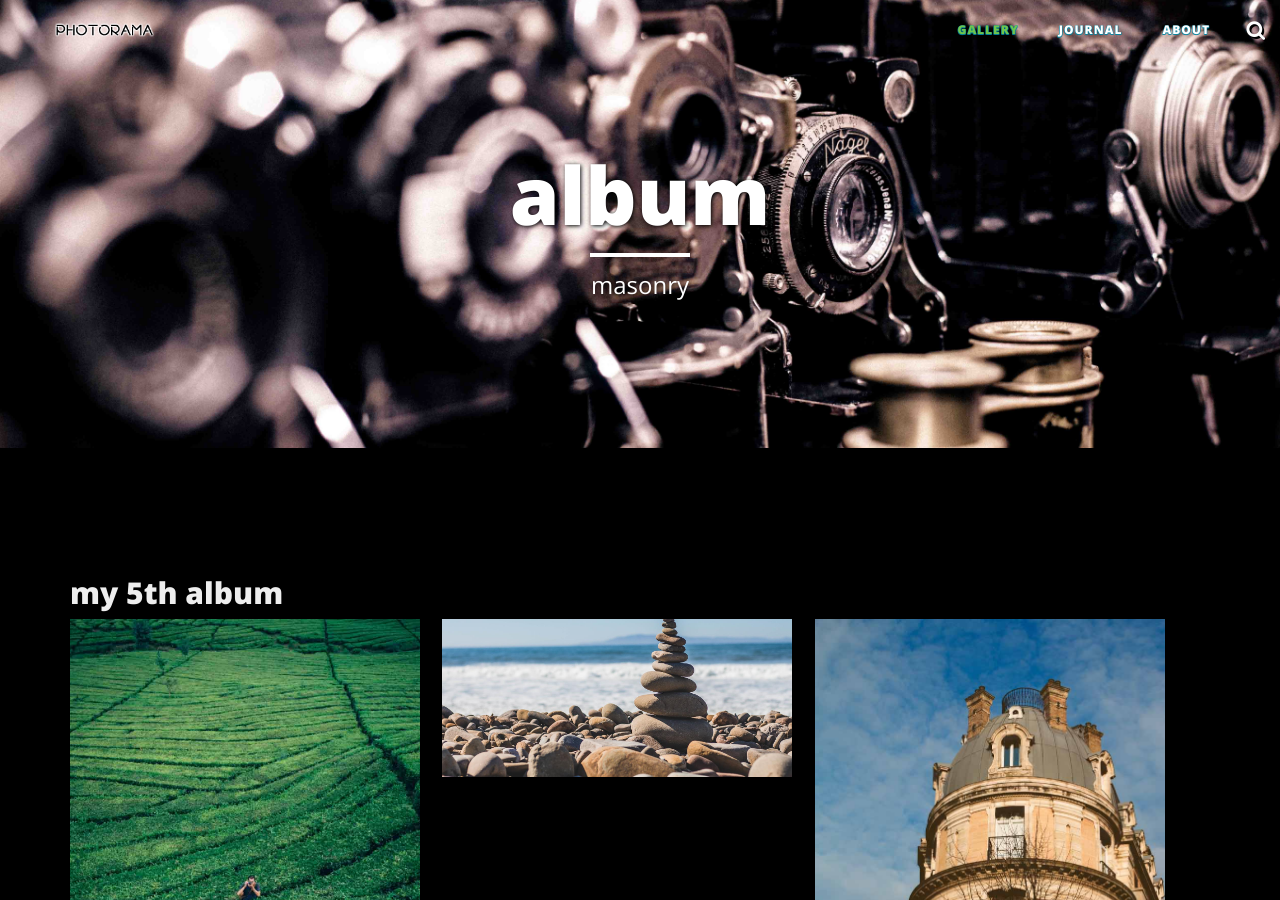
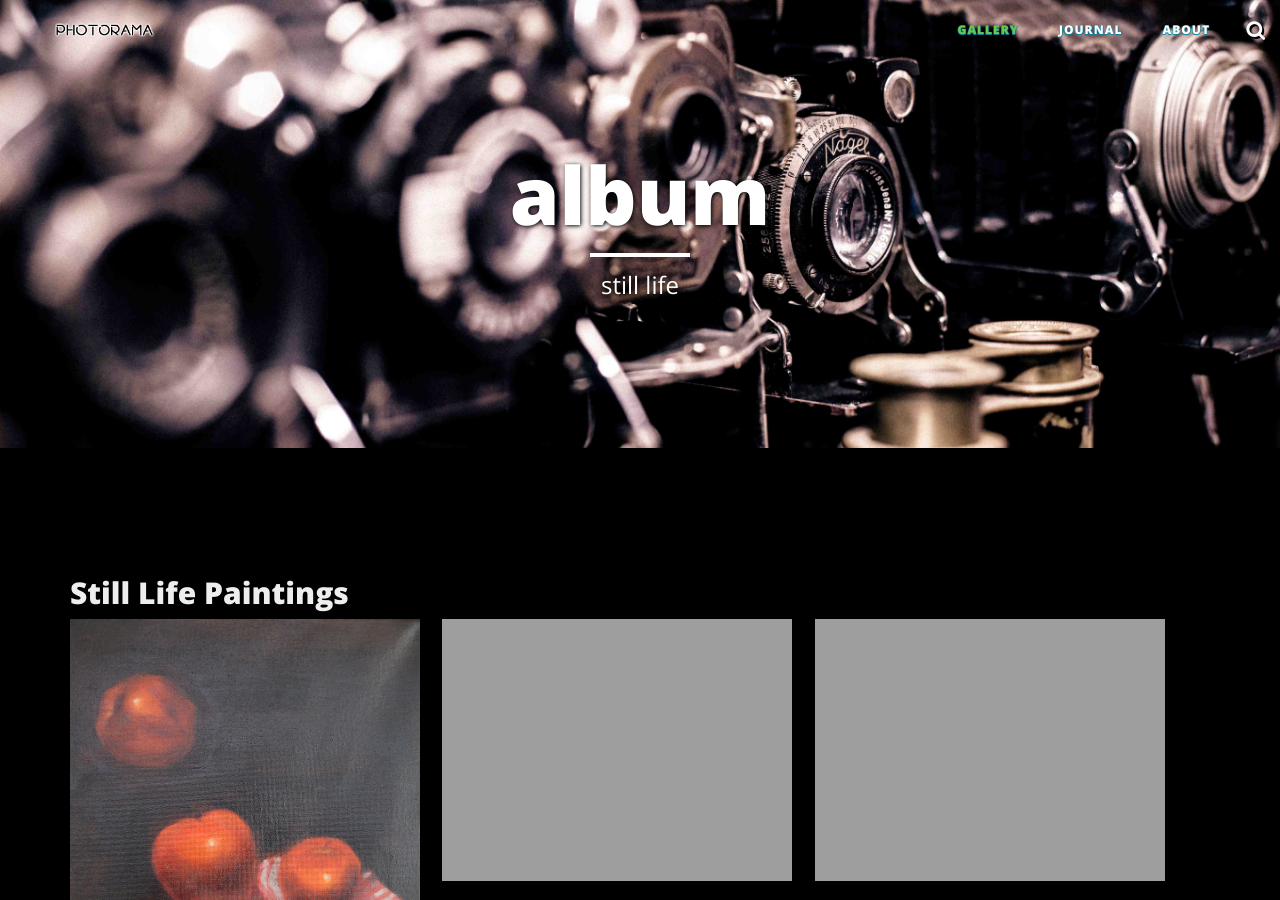
Before and after one commit to amenehkhaz/amenehkhaz.github.io, a Jekyll site: the page built from gallery/gallery05/index.html, in a window 1280 px wide and 900 px high. Built offline with Jekyll 4.4.1, drawn with Linux system fonts in a browser that asks for light colours; nearby versions of some CDN libraries.

Commit message:
added in still life

```diff
--- a/gallery/gallery05/index.html
+++ b/gallery/gallery05/index.html
@@ -1,19 +1,27 @@
 ---
 layout: page
 title: "album"
-description: "masonry"
+description: "still life"
 active: gallery
 header-img: "img/gallery-bg.jpg"
-album-title: "my 5th album"
+album-title: "Still Life Paintings"
 images:
- - image_path: /gallery/archive/g05/bg1.jpg
-   caption: IMAGE TITLE
-   mfp-title: IMAGE TITLE
-   copyright: © photorama
- - image_path: /gallery/archive/g05/bg2.jpg
+ - image_path: /gallery/archive/g05/Apples.JPG
    caption: IMAGE TITLE
    copyright: © photorama
- - image_path: /gallery/archive/g05/bg3.jpg
+ - image_path: /gallery/archive/g05/crumblepaper.JPG
+   caption: IMAGE TITLE
+   copyright: © photorama
+ - image_path: /gallery/archive/g05/pomegrantpainting.JPG
+   caption: IMAGE TITLE
+   copyright: © photorama
+ - image_path: /gallery/archive/g05/Still_Life.JPG
+   caption: IMAGE TITLE
+   copyright: © photorama
+ - image_path: /gallery/archive/g05/stilllife.JPG
+   caption: IMAGE TITLE
+   copyright: © photorama
+ - image_path: /gallery/archive/g05/stilllifefabric.JPG
    caption: IMAGE TITLE
    copyright: © photorama
 ---
--- a/gallery/index.html
+++ b/gallery/index.html
@@ -19,7 +19,7 @@
    gallery-date: March 2024
  - image_path: /gallery/albums/gypsygirl.JPG
    gallery-folder: /gallery/gallery04/
-   gallery-name: Still Life Paintings
+   gallery-name: Portrait Paintings
    gallery-date: March 2024
  - image_path: /gallery/albums/alb05.jpg
    gallery-folder: /gallery/gallery05/
```
Also changed, not shown: gallery/gallery04/index.html (+2 -5 lines), gallery/archive/g05/Apples.JPG (added), gallery/archive/g05/Still_Life.JPG (added), gallery/archive/g05/stilllifefabric.jpg (added), 4 other files.
